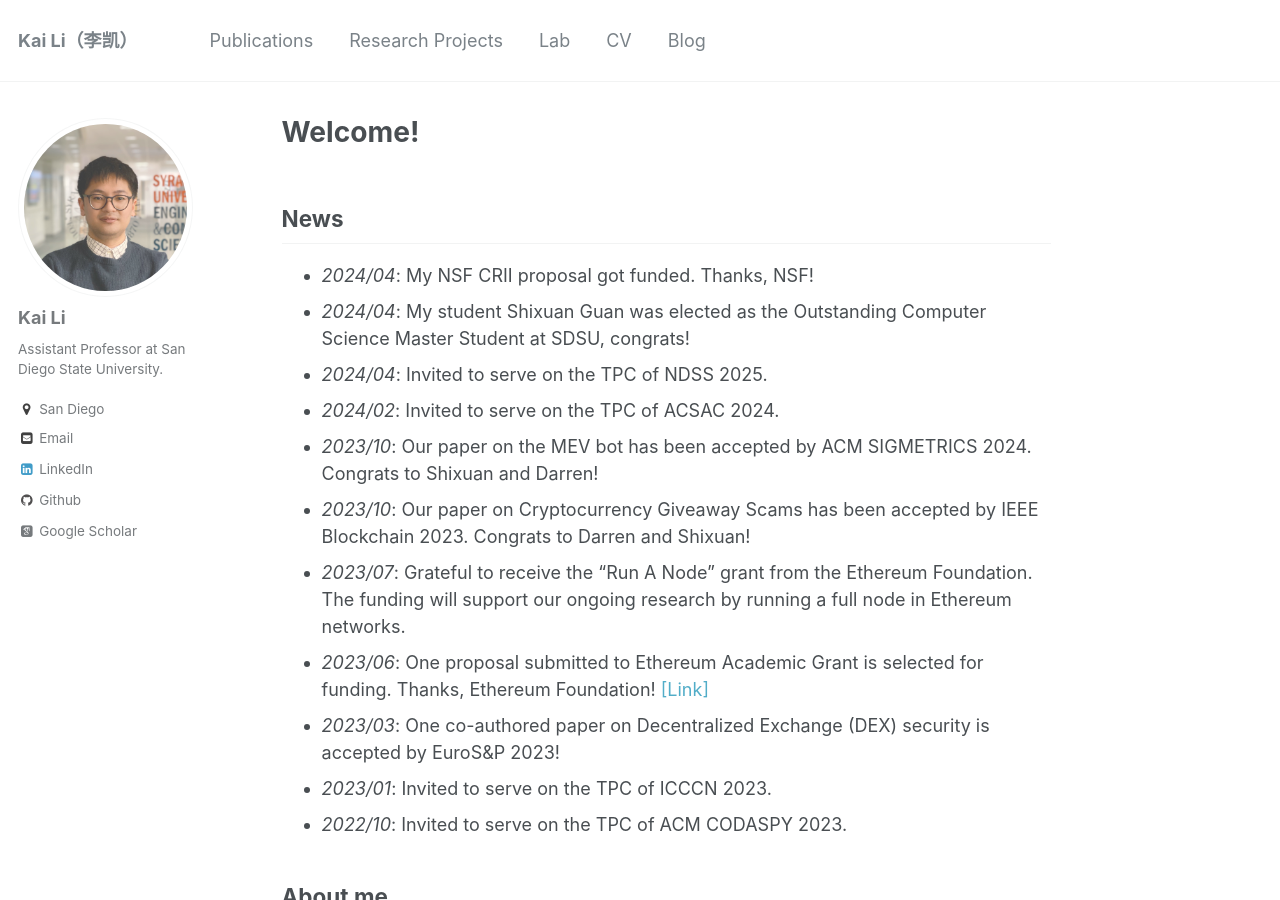
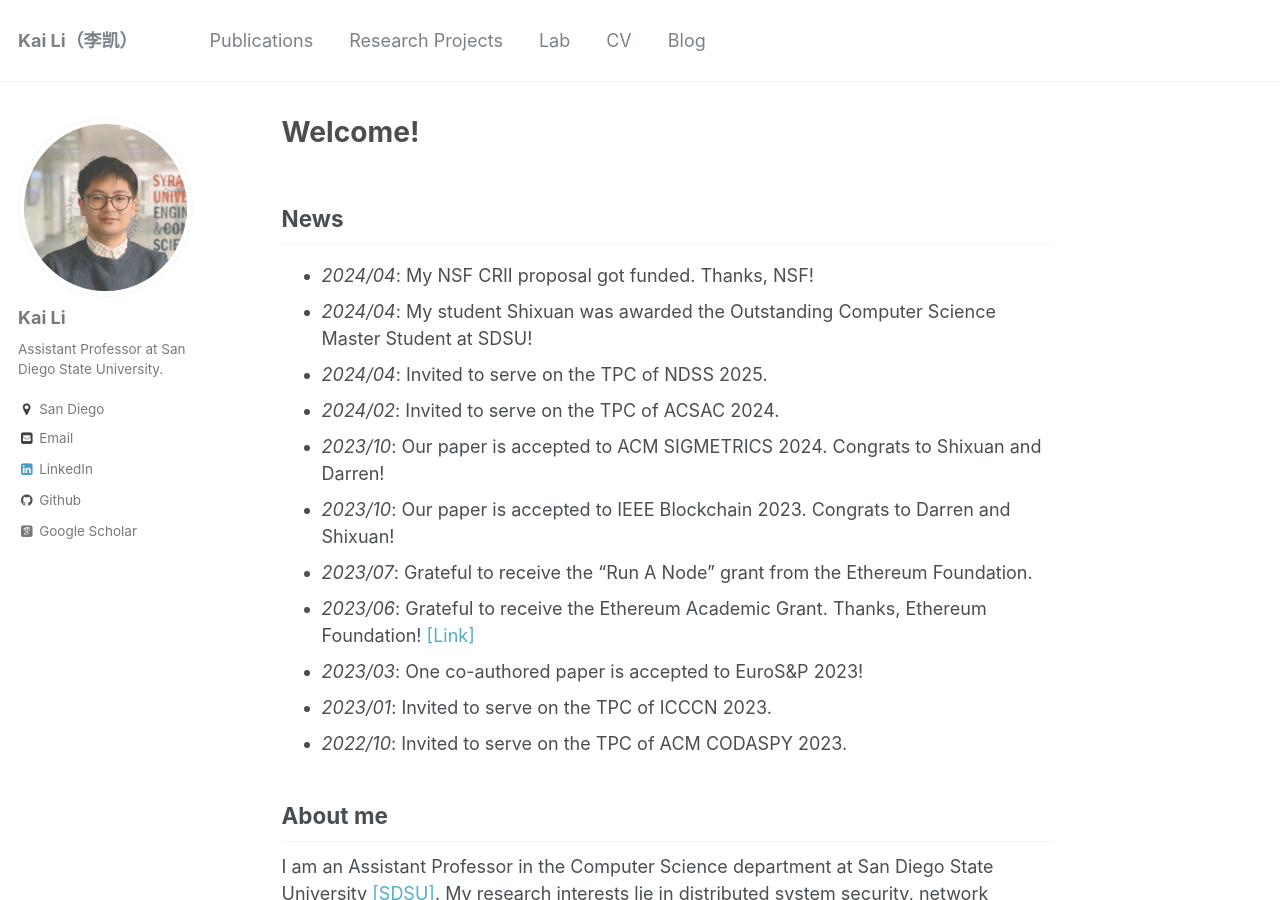
Before and after one commit to likai1993/likai1993.github.io, a Jekyll site: the page built from _pages/about.md, in a window 1280 px wide and 900 px high. Built offline with Jekyll 4.4.1, drawn with Linux system fonts in a browser that asks for light colours; some web fonts are replaced.

Commit message:
Update about.md

```diff
--- a/_pages/about.md
+++ b/_pages/about.md
@@ -11,14 +11,14 @@ redirect_from:
 News
 ----
 - _2024/04_: My NSF CRII proposal got funded. Thanks, NSF!
-- _2024/04_: My student Shixuan Guan was elected as the Outstanding Computer Science Master Student at SDSU, congrats!
+- _2024/04_: My student Shixuan was awarded the Outstanding Computer Science Master Student at SDSU!
 - _2024/04_: Invited to serve on the TPC of NDSS 2025.
 - _2024/02_: Invited to serve on the TPC of ACSAC 2024.
-- _2023/10_: Our paper on the MEV bot has been accepted by ACM SIGMETRICS 2024. Congrats to Shixuan and Darren!
-- _2023/10_: Our paper on Cryptocurrency Giveaway Scams has been accepted by IEEE Blockchain 2023. Congrats to Darren and Shixuan!
-- _2023/07_: Grateful to receive the "Run A Node" grant from the Ethereum Foundation. The funding will support our ongoing research by running a full node in Ethereum networks.
-- _2023/06_: One proposal submitted to Ethereum Academic Grant is selected for funding. Thanks, Ethereum Foundation! [[Link]](https://blog.ethereum.org/2023/06/28/academic-grants-round-23)
-- _2023/03_: One co-authored paper on Decentralized Exchange (DEX) security is accepted by EuroS&P 2023!
+- _2023/10_: Our paper is accepted to ACM SIGMETRICS 2024. Congrats to Shixuan and Darren!
+- _2023/10_: Our paper is accepted to IEEE Blockchain 2023. Congrats to Darren and Shixuan!
+- _2023/07_: Grateful to receive the "Run A Node" grant from the Ethereum Foundation.
+- _2023/06_: Grateful to receive the Ethereum Academic Grant. Thanks, Ethereum Foundation! [[Link]](https://blog.ethereum.org/2023/06/28/academic-grants-round-23)
+- _2023/03_: One co-authored paper is accepted to EuroS&P 2023!
 - _2023/01_: Invited to serve on the TPC of ICCCN 2023.
 - _2022/10_: Invited to serve on the TPC of ACM CODASPY 2023.
 
```
